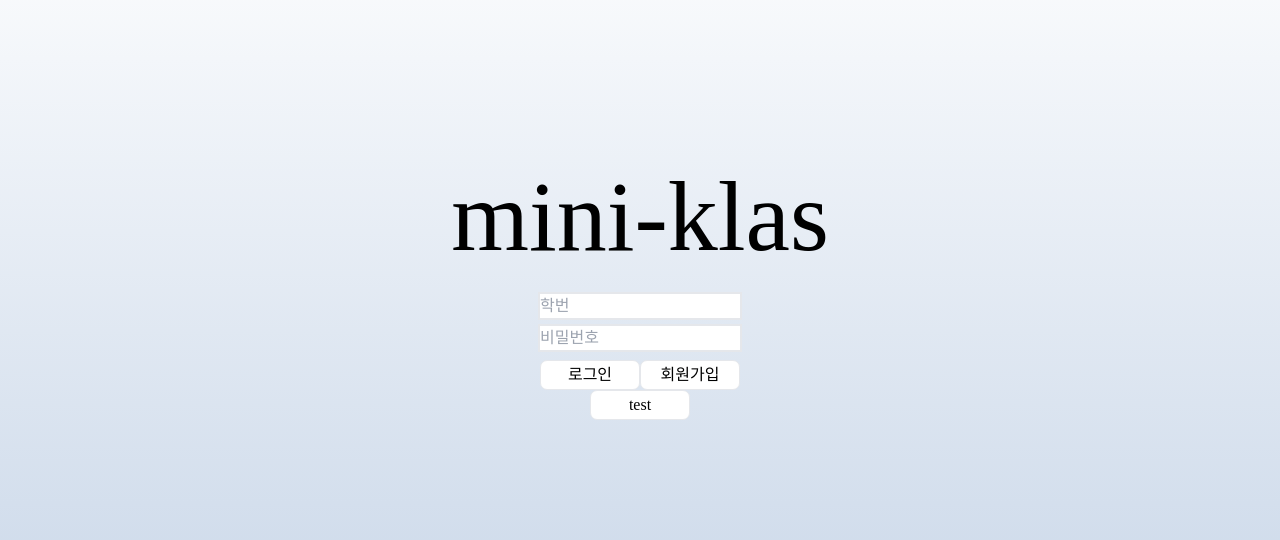
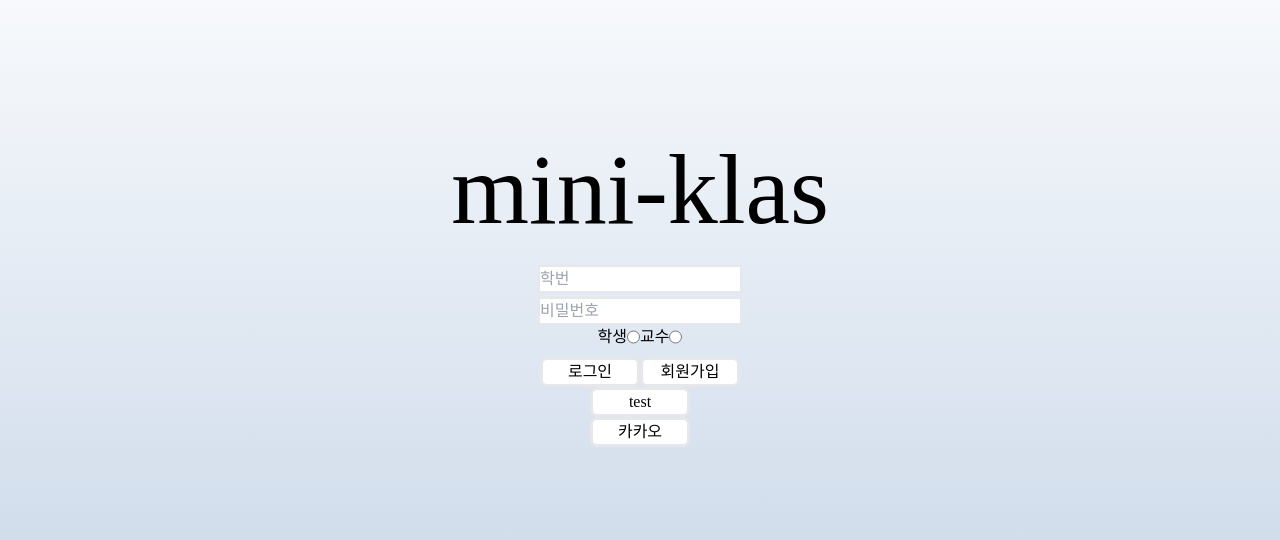
Before and after one commit to sangpyeong/mini_klas, a React (Create React App) app in the folder klas_client/: page / in a window 1280 px wide. Shown: the part 124-664 px from the top of the page. Built offline with nearby package versions, Linux system fonts and the light colour scheme; a web font is replaced by a local one.

Commit message:
[feat]카카오로그인

```diff
--- a/klas_client/src/Router.js
+++ b/klas_client/src/Router.js
@@ -10,26 +10,36 @@ import { useContext } from "react";
 import LecturePlanDetailPage from "./pages/LecturePlan/LecturePlanDetailPage";
 import LecturePlanListPage from "./pages/LecturePlan/LecturePlanListPage";
 import GradePage from "./pages/User/GradePage";
+import Modal from "./components/Modal";
+import CallbackPage from "./pages/User/CallbackPage";
 
 function Router() {
-  const [type, setType] = useContext(UserContext); //0은 비회원 1은 학생 2는 교수 3은 관리자
-  const [isModalOpen, setIsModalOpen] = useState(1);
+  const { userType, setUserType } = useContext(UserContext); //0은 비회원 1은 학생 2는 교수 3은 관리자
+  const [modal, setModal] = useState(false);
   return (
     <div class="flex flex-col h-screen pt-[10px]">
       <BrowserRouter>
-        {type !== 0 ? (
+        {userType !== 0 ? (
           <div class=" ">
             <Navigation />
           </div>
         ) : (
           ""
         )}
+        <Modal modal={modal} setModal={setModal} />
         <Routes>
-          <Route path="/" element={<SignInPage />} />
+          <Route
+            path="/"
+            element={<SignInPage modal={modal} setModal={setModal} />}
+          />
           <Route path="/users">
             <Route path="grade" element={<GradePage />} />
-            <Route path="signin" element={<SignInPage />} />
+            <Route
+              path="signin"
+              element={<SignInPage modal={modal} setModal={setModal} />}
+            />
             <Route path="signup" element={<SignUpPage />} />
+            <Route path="callback" element={<CallbackPage />} />
           </Route>
           <Route path="/home" element={<HomePage />} />
           <Route path="/lecture/plan">
--- a/klas_client/src/components/Button.js
+++ b/klas_client/src/components/Button.js
@@ -5,7 +5,7 @@ function Button({ text, onClick }) {
   return (
     <div>
       <button
-        class="w-[100px] border-[1px] rounded-[7px] h-[30px] bg-white items-center flex justify-center "
+        class="w-[100px] border-[3px] rounded-[7px] h-[30px] bg-white items-center flex justify-center text-center transition-all duration-200 hover:bg-slate-300"
         onClick={onClick}
       >
         {text}
--- /dev/null
+++ b/klas_client/src/components/Modal.js
@@ -0,0 +1,29 @@
+import { useState, useRef } from "react";
+import KakaoLoginPage from "../pages/User/KakaoLoginPage";
+
+function Modal({ modal, setModal }) {
+  const [modalContent, setModalContent] = useState(0);
+  const ModalBG = useRef();
+
+  return (
+    <div className="w-full z-0 fixed text-4xl">
+      {modal ? (
+        <div
+          className="w-full h-screen bg-black bg-opacity-30 flex justify-center items-center"
+          ref={ModalBG}
+          onClick={(e) => {
+            if (ModalBG.current === e.target) {
+              setModal(false);
+            }
+          }}
+        >
+          <div className="z-25 w-[30%] h-[40%] bg-white fixed  ">
+            {modalContent === 0 ? <KakaoLoginPage /> : null}
+          </div>
+        </div>
+      ) : null}
+    </div>
+  );
+}
+
+export default Modal;
--- a/klas_client/src/components/Navigation.js
+++ b/klas_client/src/components/Navigation.js
@@ -5,7 +5,7 @@ import { UserContext } from "../contexts/UserContext";
 
 function Navigation() {
   const [showCategories, setShowCategories] = useState(false);
-  const [type, setType] = useContext(UserContext);
+  const { userTpye, setUserType } = useContext(UserContext);
   const handleMouseEnter = () => {
     setShowCategories(true);
   };
@@ -49,7 +49,7 @@ function Navigation() {
             to="/"
             class="flex w-[20%] text-[12px] justify-center rounded-[20px] hover:bg-slate-100 "
             onClick={() => {
-              setType(0);
+              setUserType(0);
             }}
           >
             Logout
--- a/klas_client/src/contexts/UserContext.js
+++ b/klas_client/src/contexts/UserContext.js
@@ -1,13 +1,24 @@
+import axios from "axios";
 import React, { useState, createContext } from "react";
 
 // 새로운 Context 생성
 export const UserContext = createContext();
 
-export const UserProvider = ({ children }) => {
+export const UserProvider = (props) => {
   const [userType, setUserType] = useState(0); // 초기 userType 설정
+  const [userId, setUserId] = useState();
+  // const sessionuserId = localStorage.getItem("userId");
+  // if (userId) {
+  //   localStorage.setItem("userId", userId);
+  // } else if (sessionuserId) {
+  //   axios.get("http://localhost:8080/users/me", {
+  //     headers: { sessionid: sessionuserId },
+  //   });
+  // }
+
   return (
-    <UserContext.Provider value={[userType, setUserType]}>
-      {children}
+    <UserContext.Provider value={{ userType, setUserType, userId, setUserId }}>
+      {props.children}
     </UserContext.Provider>
   );
 };
--- /dev/null
+++ b/klas_client/src/pages/User/CallbackPage.js
@@ -0,0 +1,22 @@
+import axios from "axios";
+import React from "react";
+import { useContext } from "react";
+import { useLocation } from "react-router-dom";
+import { UserContext } from "../../contexts/UserContext";
+
+function CallbackPage() {
+  const location = useLocation();
+  const { userId } = useContext(UserContext);
+  const params = new URLSearchParams(location.search);
+  // 파라미터 값 가져오기
+  const paramValue = params.get("code");
+  axios
+    .post("http://localhost:8080/users/kakao", {
+      userId: { userId },
+      code: { paramValue },
+    })
+    .then((window.location.href = "http://localhost:3000/home"))
+    .catch();
+  return <div>{paramValue}</div>;
+}
+export default CallbackPage;
--- /dev/null
+++ b/klas_client/src/pages/User/KakaoLoginPage.js
@@ -0,0 +1,29 @@
+import React from "react";
+import { useContext } from "react";
+import { UserContext } from "../../contexts/UserContext";
+import { Link, useLocation } from "react-router-dom";
+import Button from "../../components/Button";
+import Input from "../../components/Input";
+
+function KakaoLoginPage() {
+  const { userType, setUserType, userId, setUserId } = useContext(UserContext);
+  return (
+    <div className="flex flex-col justify-center text-[15px] items-center h-full w-full">
+      <div className="text-[20px]">카카오로그인</div>
+      <Input type="text" onChange={setUserId} placeholder="학번" />
+      <Link to="https://kauth.kakao.com/oauth/authorize?client_id=2ab2ae3d4a5108ea9081265e2802998b&redirect_uri=http://localhost:3000/users/callback&response_type=code">
+        <Button
+          text="로그인"
+          onClick={() => {
+            // const location = useLocation();
+            // const params = new URLSearchParams(location.search);
+            // // 파라미터 값 가져오기
+            // const paramValue = params.get("code");
+          }}
+        />
+      </Link>
+    </div>
+  );
+}
+
+export default KakaoLoginPage;
--- a/klas_client/src/pages/User/SignInPage.js
+++ b/klas_client/src/pages/User/SignInPage.js
@@ -5,11 +5,14 @@ import axios from "axios";
 import { Link } from "react-router-dom";
 import { useContext } from "react";
 import { UserContext } from "../../contexts/UserContext";
+import { useRef } from "react";
 
-function SignInPage() {
+function SignInPage({ modal, setModal }) {
   const [userId, setUserId] = useState("");
   const [password, setPaaword] = useState("");
-  const [type, setType] = useContext(UserContext);
+  const { userType, setUserType } = useContext(UserContext);
+  const [type, setType] = useState(0);
+  const radioRef = useRef();
   return (
     <div class="flex flex-col justify-center items-center  h-screen bg-gradient-to-b from-white to-[#C8D6E8]">
       <div class="flex justify-center flex-col items-center h-[50%] w-[50%]  rounded-[100px]">
@@ -19,6 +22,28 @@ function SignInPage() {
         </div>
         <div class="mt-1">
           <Input type="text" onChange={setPaaword} placeholder="비밀번호" />
+        </div>
+        <div className="flex">
+          {" "}
+          <label>학생</label>
+          <input
+            name="type"
+            type="radio"
+            value="option1"
+            ref={radioRef}
+            onChange={() => {
+              setType("1");
+            }}
+          />
+          <label>교수</label>
+          <input
+            name="type"
+            value="option2"
+            type="radio"
+            onChange={() => {
+              setType("2");
+            }}
+          />
         </div>
 
         <div class="flex justify-center flex-row mt-2">
@@ -34,6 +59,9 @@ function SignInPage() {
                 })
                 .then((res) => {
                   console.log(res);
+                  localStorage.setItem("userId", userId);
+                  localStorage.setItem("userType", type);
+                  setUserType(type);
                 })
                 .catch((err) => {
                   console.log(err.response);
@@ -49,10 +77,18 @@ function SignInPage() {
           <Button
             text="test"
             onClick={() => {
-              setType(1);
+              setUserType(1);
+              localStorage.setItem("userType", 1);
+              localStorage.setItem("userId", 2018202086);
             }}
           />
         </Link>
+        <Button
+          text="카카오"
+          onClick={() => {
+            setModal(true);
+          }}
+        />
       </div>
     </div>
   );
--- a/klas_client/src/pages/User/SignUpPage.js
+++ b/klas_client/src/pages/User/SignUpPage.js
@@ -21,13 +21,17 @@ function SignUpPage() {
         <div class="flex flex-row">
           <label>학생</label>
           <input
+            name="type"
             type="radio"
+            value="option1"
             onClick={() => {
               setUserType("1");
             }}
           />
           <label>교수</label>
           <input
+            name="type"
+            value="option2"
             type="radio"
             onClick={() => {
               setUserType("2");
@@ -35,6 +39,8 @@ function SignUpPage() {
           />
           <label>관리자</label>
           <input
+            name="type"
+            value="option3"
             type="radio"
             onClick={() => {
               setUserType("3");
@@ -65,7 +71,7 @@ function SignUpPage() {
                   console.log(err.response);
                 });
             }}
-          />{" "}
+          />
         </div>
       </div>
     </div>
```
